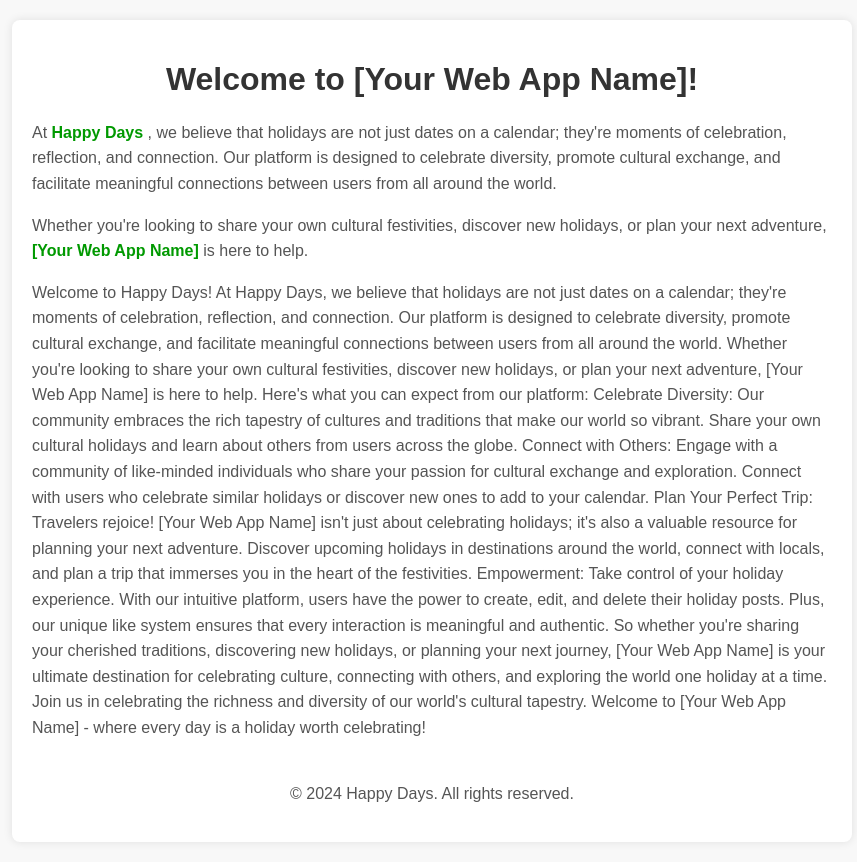
After one commit to Amel83/final_project_ALX, a Flask app: page /about in a window 1280 px wide. The commit adds this page. Shown: the whole page, without its empty margins (208-1065 px from the left). Run offline with Flask 3, Linux system fonts and the light colour scheme.

Commit message:
added an about page

```diff
--- a/app.py
+++ b/app.py
@@ -12,6 +12,9 @@ app.config['SESSION_TYPE'] = 'filesystem'  # or any other session type you prefe
 
 PER_PAGE = 8
 
+"""
+Route for the homepage, displaying a list of holidays.
+"""
 @app.route('/')
 def index():
     page = request.args.get('page', 1, type=int)
@@ -20,6 +23,9 @@ def index():
     holidays = Holiday.get_holidays(offset)
     return render_template('index.html', holidays=holidays, total_holidays=total_holidays, per_page=PER_PAGE, page=page)
 
+"""
+Route to add a new holiday.
+"""
 @app.route('/add_holiday', methods=['POST'])
 def add_holiday():
     if 'username' not in session:
@@ -36,6 +42,9 @@ def add_holiday():
     Holiday.add_holiday(name, date, description, location, user_id)
     return redirect(url_for('index'))
 
+"""
+Route to edit an existing holiday.
+"""
 @app.route('/edit/<int:id>', methods=['GET', 'POST'])
 def edit_holiday(id):
     if 'username' not in session:
@@ -63,6 +72,9 @@ def edit_holiday(id):
         holiday = Holiday.get_holiday_by_id(id)
         return render_template('edit.html', holiday=holiday)
 
+"""
+Route to delete a holiday.
+"""
 @app.route('/delete/<int:id>', methods=['POST'])
 def delete_holiday(id):
     if 'username' not in session:
@@ -80,6 +92,9 @@ def delete_holiday(id):
     Holiday.delete_holiday(id)
     return redirect(url_for('index'))
 
+"""
+Route to like a holiday.
+"""
 @app.route('/like/<int:holiday_id>', methods=['POST'])
 def like_holiday(holiday_id):
     if 'username' not in session:
@@ -104,6 +119,9 @@ def like_holiday(holiday_id):
     Holiday.like_holiday(holiday_id)
     return redirect(url_for('index'))
 
+"""
+Route for user signup.
+"""
 @app.route('/signup', methods=['GET', 'POST'])
 def signup():
     if request.method == 'POST':
@@ -114,6 +132,9 @@ def signup():
         return redirect(url_for('index'))
     return render_template('signup.html')
 
+"""
+Route for user signin.
+"""
 @app.route('/signin', methods=['GET', 'POST'])
 def signin():
     if request.method == 'POST':
@@ -135,5 +156,13 @@ def signout():
     session.pop('username', None)
     return redirect(url_for('index'))
 
+"""
+Adding an about page
+"""
+@app.route('/about')
+def about():
+    return render_template('about.html')
+
+
 if __name__ == '__main__':
     app.run(debug=False)
--- a/static/styles.css
+++ b/static/styles.css
@@ -211,3 +211,6 @@ edit-container {
     padding: 0;
     background: linear-gradient(to bottom, #cacac9, #20202036);;
 }
+.address {
+    text-align: center;
+}
--- /dev/null
+++ b/templates/about.html
@@ -0,0 +1,110 @@
+<!DOCTYPE html>
+<html lang="en">
+<head>
+  <meta charset="UTF-8">
+  <meta name="viewport" content="width=device-width, initial-scale=1.0">
+  <title>[Your Web App Name]</title>
+  <style>
+    /* Body Styles */
+    body {
+      font-family: Arial, sans-serif;
+      background-color: #f8f8f8;
+      margin: 0;
+      padding: 0;
+    }
+
+    /* Container Styles */
+    .container {
+      max-width: 800px;
+      margin: 20px auto;
+      padding: 20px;
+      background-color: #fff;
+      border-radius: 8px;
+      box-shadow: 0 0 10px rgba(0, 0, 0, 0.1);
+    }
+
+    /* Header Styles */
+    h1 {
+      color: #333;
+      text-align: center;
+    }
+
+    /* Paragraph Styles */
+    p {
+      color: #555;
+      line-height: 1.6;
+    }
+
+    /* Link Styles */
+    a {
+      color: #007bff;
+      text-decoration: none;
+    }
+
+    a:hover {
+      text-decoration: underline;
+    }
+
+    /* Button Styles */
+    .button {
+      display: inline-block;
+      padding: 10px 20px;
+      background-color: #007bff;
+      color: #fff;
+      text-decoration: none;
+      border-radius: 4px;
+      transition: background-color 0.3s ease;
+    }
+
+    .button:hover {
+      background-color: #0056b3;
+    }
+
+    /* Highlighted Text Styles */
+    .highlight {
+      font-weight: bold;
+      color: #009900;
+    }
+
+    /* Footer Styles */
+    .footer {
+      text-align: center;
+      margin-top: 40px;
+      color: #777;
+    }
+  </style>
+</head>
+<body>
+
+<div class="container">
+  <h1>Welcome to [Your Web App Name]!</h1>
+  <p>At <span class="highlight">Happy Days </span>, we believe that holidays are not just dates on a calendar; they're moments of celebration, reflection, and connection. Our platform is designed to celebrate diversity, promote cultural exchange, and facilitate meaningful connections between users from all around the world.</p>
+  <p>Whether you're looking to share your own cultural festivities, discover new holidays, or plan your next adventure, <span class="highlight">[Your Web App Name]</span> is here to help.</p>
+  <p>Welcome to Happy Days!
+
+    At Happy Days, we believe that holidays are not just dates on a calendar; they're moments of celebration, reflection, and connection. Our platform is designed to celebrate diversity, promote cultural exchange, and facilitate meaningful connections between users from all around the world.
+
+    Whether you're looking to share your own cultural festivities, discover new holidays, or plan your next adventure, [Your Web App Name] is here to help.
+
+    Here's what you can expect from our platform:
+
+        Celebrate Diversity: Our community embraces the rich tapestry of cultures and traditions that make our world so vibrant. Share your own cultural holidays and learn about others from users across the globe.
+
+        Connect with Others: Engage with a community of like-minded individuals who share your passion for cultural exchange and exploration. Connect with users who celebrate similar holidays or discover new ones to add to your calendar.
+
+        Plan Your Perfect Trip: Travelers rejoice! [Your Web App Name] isn't just about celebrating holidays; it's also a valuable resource for planning your next adventure. Discover upcoming holidays in destinations around the world, connect with locals, and plan a trip that immerses you in the heart of the festivities.
+
+        Empowerment: Take control of your holiday experience. With our intuitive platform, users have the power to create, edit, and delete their holiday posts. Plus, our unique like system ensures that every interaction is meaningful and authentic.
+
+    So whether you're sharing your cherished traditions, discovering new holidays, or planning your next journey, [Your Web App Name] is your ultimate destination for celebrating culture, connecting with others, and exploring the world one holiday at a time.
+
+    Join us in celebrating the richness and diversity of our world's cultural tapestry. Welcome to [Your Web App Name] - where every day is a holiday worth celebrating!
+</p>
+
+  <div class="footer">
+    <p>&copy; 2024 Happy Days. All rights reserved.</p>
+  </div>
+</div>
+
+</body>
+</html>
--- a/templates/index_footer.html
+++ b/templates/index_footer.html
@@ -19,10 +19,8 @@
         </li>
         {% endif %}
     </ul>
-
-
     {% endif %}
-</div>
+    <p class="address">contact address: tesfaneshk222@gmail.com</p></div>
 
 </body>
 </html>
--- a/templates/index_header.html
+++ b/templates/index_header.html
@@ -10,7 +10,8 @@
     <div class="nav-links">
             <a href="{{ url_for('signup') }}">Sign Up</a> |
             <a href="{{ url_for('signin') }}">Sign In</a> |
-            <a href="{{ url_for('signout') }}">Sign Out</a>
+            <a href="{{ url_for('signout') }}">Sign Out</a> |
+            <a href="{{ url_for('about') }}">About</a>
         {% with messages = get_flashed_messages() %}
         {% if messages %}
             <ul class="flash-messages">
```
